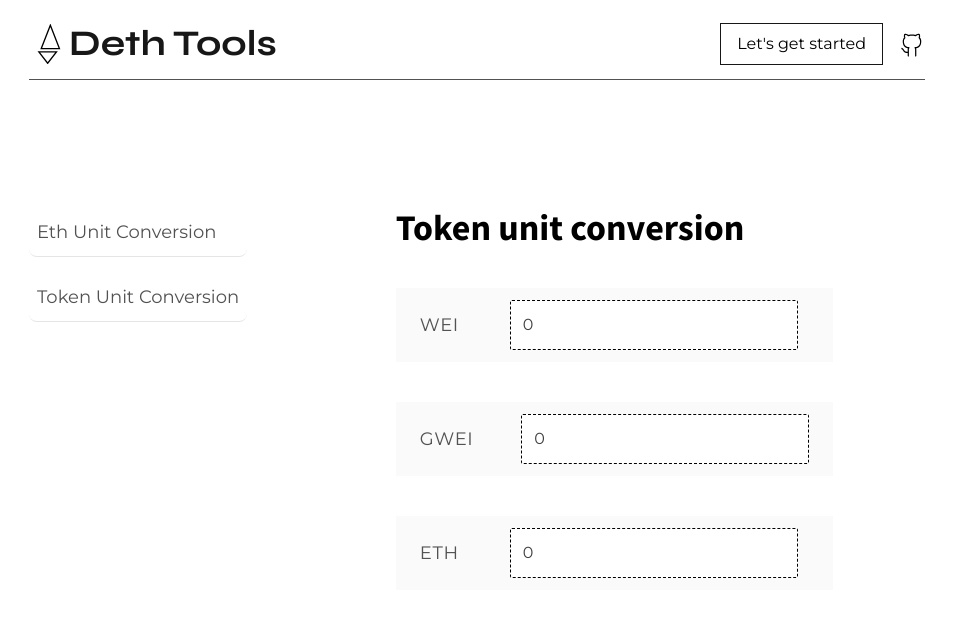
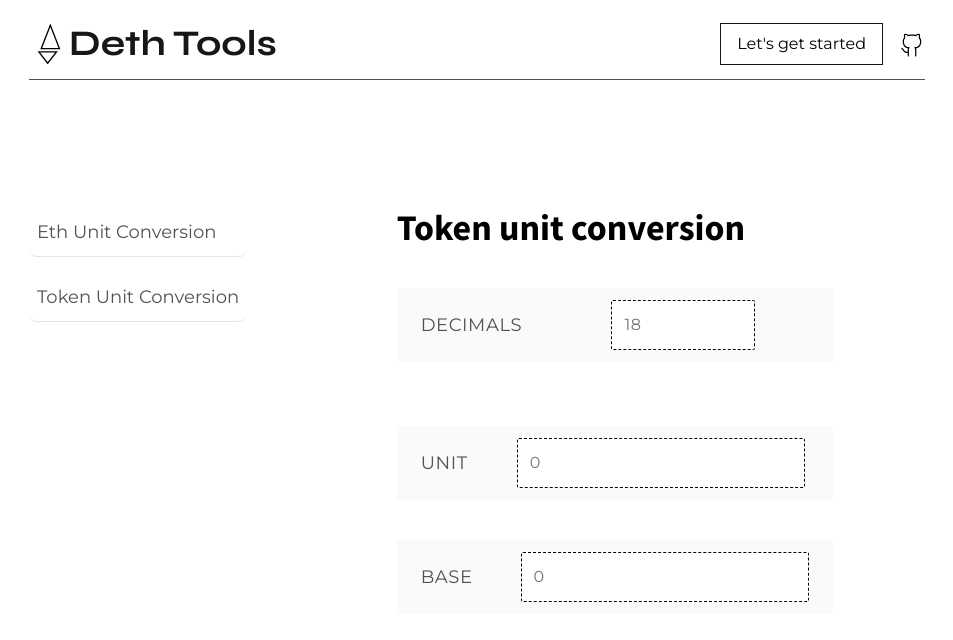
Before and after one commit to dethcrypto/dethtools, a Next.js app: page /token-unit-conversion in a window 1280 px wide. Shown: the top 640 px of the page, without its empty margins (163-1116 px from the left). Built offline with nearby package versions, Linux system fonts and the light colour scheme.

Commit message:
mk - update unit conversion to more generic (#10)
* mk - update unit conversion to more generic

* mk - implement tokenUnitConversion

* mk - add on-paste conversion from hex to dec

```diff
--- /dev/null
+++ b/lib/convertProperties.ts
@@ -0,0 +1,16 @@
+import { PrecisionDict } from './convertUnits'
+
+export const unitPrecision: PrecisionDict<UnitType> = {
+  wei: 1,
+  gwei: 9,
+  eth: 18,
+}
+
+export type UnitType = 'wei' | 'gwei' | 'eth'
+
+export const tokenPrecision: PrecisionDict<TokenUnitType> = {
+  unit: 1,
+  base: 18,
+}
+
+export type TokenUnitType = 'unit' | 'base'
--- /dev/null
+++ b/lib/convertUnits.ts
@@ -0,0 +1,32 @@
+import { BigNumber } from 'bignumber.js'
+
+import { tokenPrecision, TokenUnitType, unitPrecision, UnitType } from './convertProperties'
+
+BigNumber.set({ EXPONENTIAL_AT: 1000 })
+
+export function convertUnit<T extends string>(
+  value: string,
+  fromUnit: T,
+  toUnit: T,
+  precisionDict: PrecisionDict<T>,
+): string | undefined {
+  return new BigNumber(value)
+    .times(unitPrecisionToValue(precisionDict[fromUnit]))
+    .div(unitPrecisionToValue(precisionDict[toUnit]))
+    .toString()
+}
+
+export function convertEthUnits(value: string, fromUnit: UnitType, toUnit: UnitType): string | undefined {
+  return convertUnit(value, fromUnit, toUnit, unitPrecision)
+}
+
+export function convertTokenUnits(value: string, fromUnit: TokenUnitType, toUnit: TokenUnitType): string | undefined {
+  return convertUnit(value, fromUnit, toUnit, tokenPrecision)
+}
+
+export type PrecisionDict<T extends string> = { [key in T]: number }
+
+export function unitPrecisionToValue(precision: number): string {
+  if (precision === 1) return '1'
+  return ['1'].concat('0'.repeat(precision)).join('')
+}
--- a/lib/ethUnitConversion.ts
+++ /dev/null
@@ -1,23 +0,0 @@
-import { BigNumber } from 'bignumber.js'
-
-BigNumber.set({ EXPONENTIAL_AT: 1000 })
-
-export type UnitType = 'wei' | 'gwei' | 'eth'
-
-const unitPrecision: { [key in UnitType]: number } = {
-  wei: 1,
-  gwei: 9,
-  eth: 18,
-}
-
-export function unitPrecisionToValue(precision: number): string {
-  if (precision === 1) return '1'
-  return ['1'].concat('0'.repeat(precision)).join('')
-}
-
-export function convertUnit(value: string, fromUnit: UnitType, toUnit: UnitType): string | undefined {
-  return new BigNumber(value)
-    .times(unitPrecisionToValue(unitPrecision[fromUnit]))
-    .div(unitPrecisionToValue(unitPrecision[toUnit]))
-    .toString()
-}
--- a/pages/eth-unit-conversion.tsx
+++ b/pages/eth-unit-conversion.tsx
@@ -1,6 +1,7 @@
 import { ChangeEvent, Fragment, useState } from 'react'
 
-import { convertUnit, UnitType } from '../lib/ethUnitConversion'
+import { UnitType } from '../lib/convertProperties'
+import { convertEthUnits } from '../lib/convertUnits'
 
 export default function EthUnitConversion() {
   const [wei, setWei] = useState('')
@@ -22,8 +23,13 @@ export default function EthUnitConversion() {
   function handleChangeEvent(value: string, unitType: UnitType) {
     let out
 
+    // 'On paste' conversion from hexadecimal to decimal values
+    if (value.split('')[1] === 'x') {
+      value = parseInt(value, 16).toString()
+    }
+
     for (const unit of units) {
-      out = convertUnit(value, unitType, unit.name)
+      out = convertEthUnits(value, unitType, unit.name)
 
       if (out) {
         if (isNaN(parseInt(out))) out = ''
--- a/pages/token-unit-conversion.tsx
+++ b/pages/token-unit-conversion.tsx
@@ -1,34 +1,41 @@
 import { ChangeEvent, Fragment, useState } from 'react'
 
-import { convertUnit, UnitType } from '../lib/ethUnitConversion'
+import { tokenPrecision } from '../lib/convertProperties'
+import { convertTokenUnits } from '../lib/convertUnits'
 
-export default function EthUnitConversion() {
-  const [wei, setWei] = useState('0')
-  const [gwei, setGwei] = useState('0')
-  const [eth, setEth] = useState('0')
+export default function TokenUnitConversion() {
+  const [decimal, setDecimal] = useState('')
+  const [unit, setUnit] = useState('')
+  const [base, setBase] = useState('')
 
   function resetValues() {
-    setWei('0')
-    setGwei('0')
-    setEth('0')
+    setUnit('')
+    setBase('')
   }
 
   const units: UnitTypeExtended[] = [
-    { name: 'wei', value: wei },
-    { name: 'gwei', value: gwei },
-    { name: 'eth', value: eth },
+    { name: 'unit', value: unit },
+    { name: 'base', value: base },
   ]
 
-  function handleChangeEvent(value: string, unitType: UnitType) {
+  function handleChangeEvent(value: string, unitType: TokenUnitType) {
     let out
 
+    // 'On paste' conversion from hexadecimal to decimal values
+    if (value.split('')[1] === 'x') {
+      value = parseInt(value, 16).toString()
+    }
+
+    tokenPrecision.base = parseInt(decimal === '' ? tokenPrecision.base.toString() : '6')
+
     for (const unit of units) {
-      out = convertUnit(value, unitType, unit.name)
+      out = convertTokenUnits(value, unitType, unit.name)
 
       if (out) {
-        if (unit.name === 'eth') setEth(out)
-        if (unit.name === 'gwei') setGwei(out)
-        if (unit.name === 'wei') setWei(out)
+        if (isNaN(parseInt(out))) out = ''
+
+        if (unit.name === 'unit') setUnit(out)
+        if (unit.name === 'base') setBase(out)
       }
     }
 
@@ -41,7 +48,7 @@ export default function EthUnitConversion() {
     <div className="flex ml-auto max-w-1/3 w-4/5 pl-24 mt-32">
       <form className="flex flex-col gap-10 mx-auto">
         <h1> Token unit conversion </h1>
-        <UnitElements onChange={handleChangeEvent} units={units} />
+        <UnitElements onChange={handleChangeEvent} units={units} setDecimal={setDecimal} />
       </form>
     </div>
   )
@@ -49,11 +56,42 @@ export default function EthUnitConversion() {
 
 interface UnitElementsProps {
   units: UnitTypeExtended[]
-  onChange: (value: string, unitType: UnitType) => void
+  onChange: (value: string, unitType: TokenUnitType) => void
+  setDecimal: (value: string) => void
 }
-function UnitElements({ units, onChange }: UnitElementsProps): JSX.Element {
+
+function UnitElements({ units, onChange, setDecimal }: UnitElementsProps): JSX.Element {
   return (
     <Fragment>
+      <section className="mb-6">
+        <table className="min-w-full divide-y divide-gray-200 table-fixed">
+          <thead className="bg-gray-50 rounded-sm">
+            <tr>
+              <th
+                scope="col"
+                className="py-1 px-6 text-xs font-medium tracking-wider text-left text-gray-700 uppercase dark:text-gray-400"
+              >
+                <p className="text-lg"> Decimals </p>
+              </th>
+
+              <th
+                scope="col"
+                className="py-3 px-6 text-xs font-medium tracking-wider text-left text-gray-700 uppercase dark:text-gray-400"
+              >
+                <input
+                  type="number"
+                  placeholder={tokenPrecision.base.toString()}
+                  onChange={(event: ChangeEvent<HTMLInputElement>) => {
+                    setDecimal(event.target.value)
+                  }}
+                  className="p-3 w-36 border border-dashed border-black rounded-sm"
+                />
+              </th>
+            </tr>
+          </thead>
+        </table>
+      </section>
+
       {units.map((unit) => {
         const { name, value } = unit
         return (
@@ -70,12 +108,12 @@ function UnitElements({ units, onChange }: UnitElementsProps): JSX.Element {
 
                   <th
                     scope="col"
-                    className="py-3 px-6 text-xs font-medium tracking-wider text-left text-gray-700 uppercase dark:text-gray-400"
+                    className="py-3 px-6 text-md font-medium tracking-wider text-left text-gray-700 uppercase dark:text-gray-400"
                   >
                     <input
                       placeholder={value ? value.toString() : '0'}
                       value={value}
-                      type="number"
+                      type="string"
                       onChange={(event: ChangeEvent<HTMLInputElement>) => {
                         onChange(event.target.value, name)
                       }}
@@ -92,7 +130,9 @@ function UnitElements({ units, onChange }: UnitElementsProps): JSX.Element {
   )
 }
 
+type TokenUnitType = 'base' | 'unit'
+
 interface UnitTypeExtended {
-  name: UnitType
+  name: TokenUnitType
   value: string
 }
```
Also changed, not shown: 2 other files (tests, documents, lock files or other folders).
